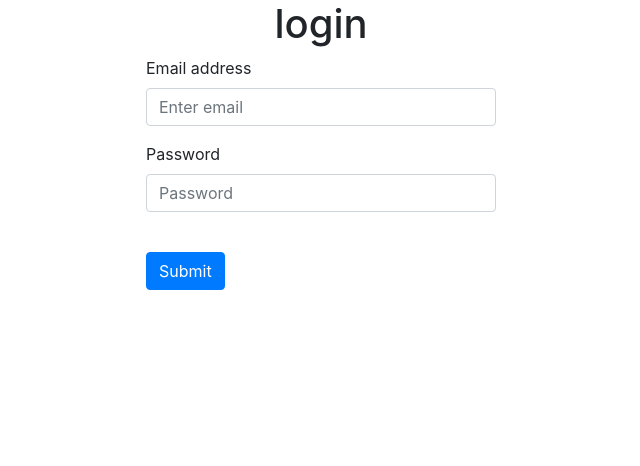
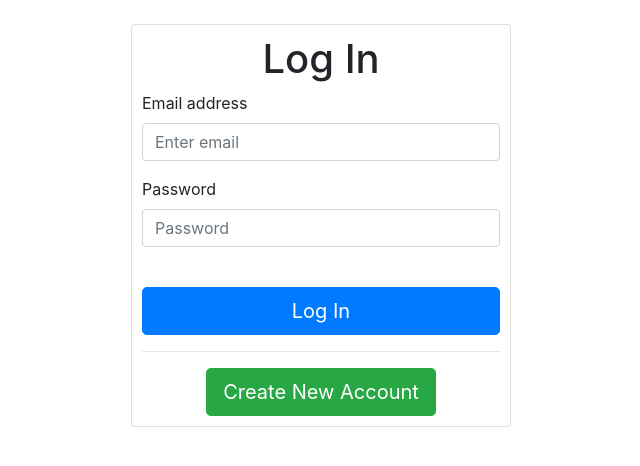
Before and after one commit to mostafizcse/flaskPythonApp, a Flask app: page /login_from in a window 1280 px wide. Shown: the top 466 px of the page, without its empty margins (319-959 px from the left). Run offline with Flask 2, Linux system fonts and the light colour scheme; some libraries are stand-ins or nearby versions.

Commit message:
secound commit

```diff
--- a/main.py
+++ b/main.py
@@ -286,4 +286,4 @@ if __name__ == '__main__':
     app.secret_key = 'super secret key'
     app.config['SESSION_TYPE'] = 'filesystem'
 
-    app.run(debug=True)
+    app.run(debug = True)
--- a/templates/login.html
+++ b/templates/login.html
@@ -8,18 +8,21 @@
     <!-- Bootstrap CSS -->
     <link rel="stylesheet" href="https://stackpath.bootstrapcdn.com/bootstrap/4.3.1/css/bootstrap.min.css" integrity="sha384-ggOyR0iXCbMQv3Xipma34MD+dH/1fQ784/j6cY/iJTQUOhcWr7x9JvoRxT2MZw1T" crossorigin="anonymous">
 
-    <title>Hello, world!</title>
+    <title>Log In</title>
   </head>
   <body>
 			<div class="container">
+			  <br>
 			  <div class="row">
 				<div class="col-md-4">
 
 				</div>
-				<div class="col-md-4">
+
+
+				<div class="col-md-4 card" style="padding:10px" >
 						<!--main login from-->
 
-							<h1 style="text-align:center">login</h1>
+							<h1 style="text-align:center">Log In</h1>
 							<form action="{{ url_for('login') }}" method="POST">
 							  <div class="form-group">
 								<label for="exampleInputEmail1">Email address</label>
@@ -33,8 +36,15 @@
 								 <div class="" role="alert">{{nmessage}}</div>
 							  </div>
 
-							  <button type="submit" class="btn btn-primary">Submit</button>
+							  <button type="submit" class="btn btn-primary btn-lg btn-block">Log In</button>
 							</form>
+							  <hr>
+								<div class="text-center">
+									 <a href="{{ url_for('signup_form') }}" style="text-align: center">
+										 <button type="submit" class="btn btn-success btn-lg">Create New Account</button>
+									</a>
+								</div>
+
 						<!--main-->
 				</div>
 
@@ -42,9 +52,8 @@
 				</div>
 			  </div>
 
-			</div>
 
-
+		 </div>
 
     <!-- Optional JavaScript -->
     <!-- jQuery first, then Popper.js, then Bootstrap JS -->
--- a/templates/update_from.html
+++ b/templates/update_from.html
@@ -66,7 +66,7 @@
 				  <input type="text" class="form-control" value="{{nage}}" id="Age"  placeholder="Age" name="Age">
 				</div>
 				<div class="form-group col-md-6">
-				  <label for="Sex">Sex</label>
+				  <label for="Sex">Gender</label>
 				  <input type="text" class="form-control" value="{{nsex}}"  id="Sex" placeholder="Sex" name="Sex">
 				</div>
 			  </div>
```
Also changed, not shown: templates/signup.html (+7 -4 lines).
